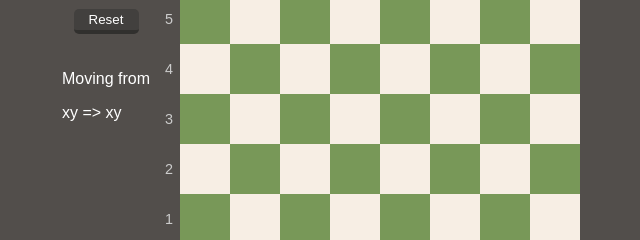
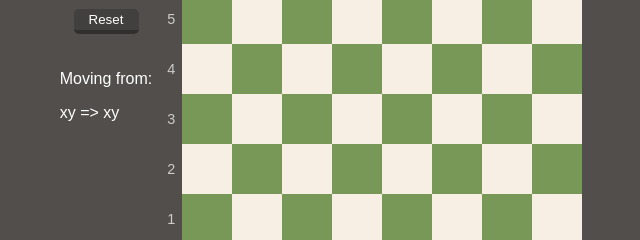
Before and after one commit to JakeNead/knights-travails, a plain HTML site: page index.html in a window 1280 px wide. Shown: the part 236-476 px from the top of the page, 334-974 px from the left. Drawn offline with Linux system fonts and the light colour scheme.

Commit message:
Add colon

```diff
--- a/index.html
+++ b/index.html
@@ -17,7 +17,7 @@
           <button id="travail">Travail</button>
           <button id="reset">Reset</button>
           <div id="coordinateDisplay">
-            <p>Moving from</p>
+            <p>Moving from:</p>
             <div class="coordinates">
               <span id="startCoordinates">xy</span>
               <span>=></span>
```
